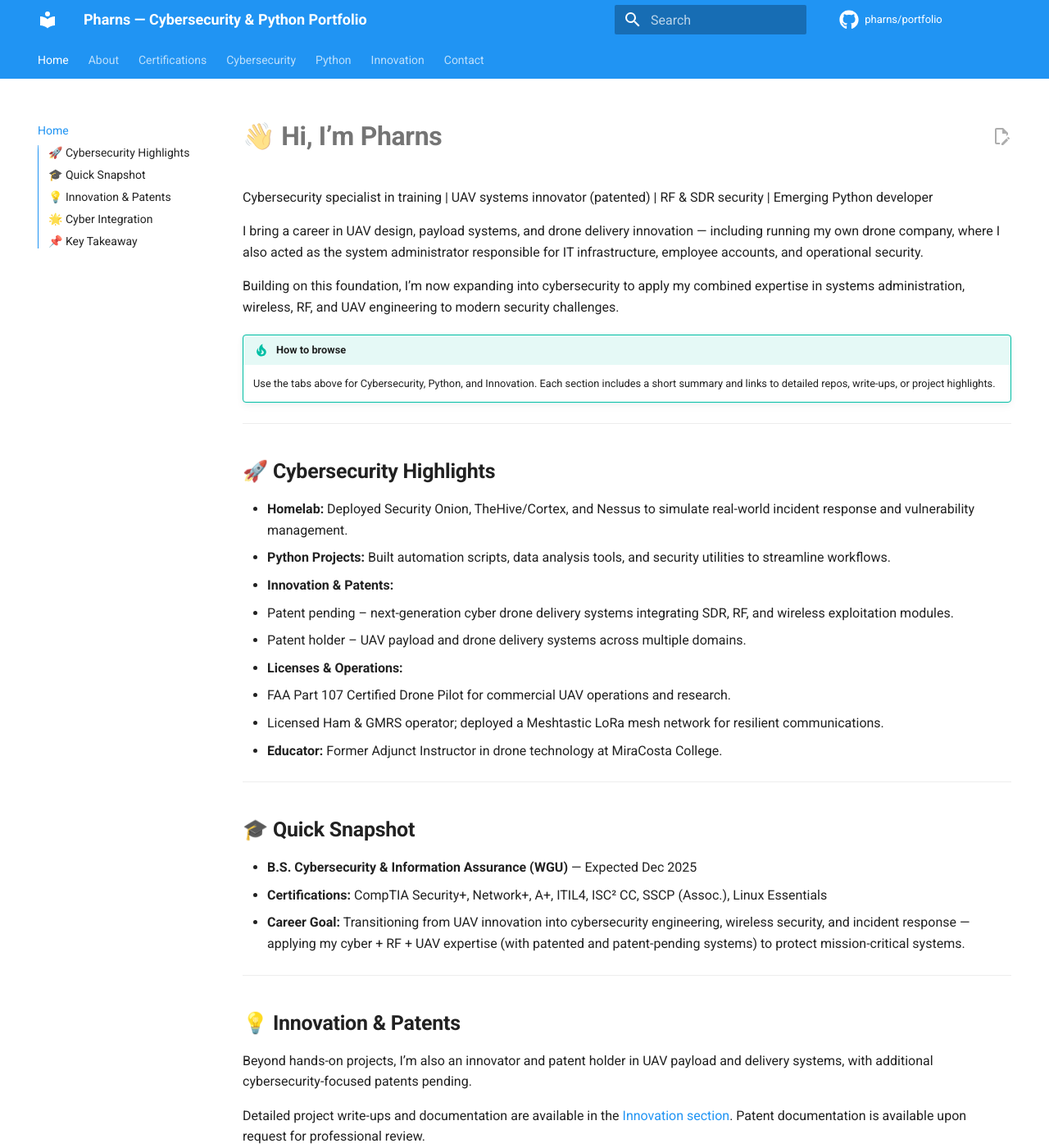
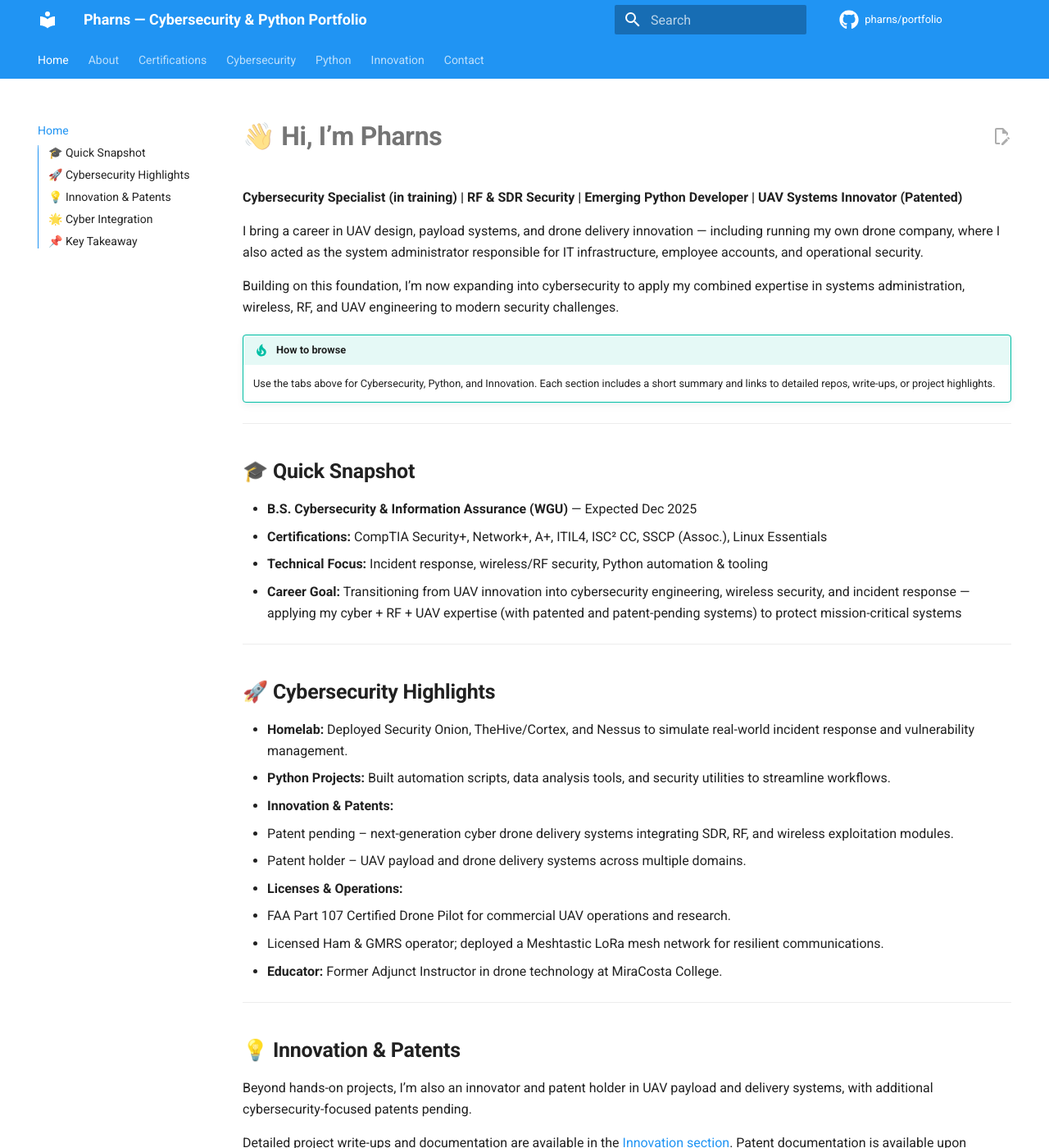
Before and after one commit to Pharns/portfolio, an MkDocs documentation site: the page built from docs/index.md, in a window 1280 px wide and 1400 px high. Shown: the whole window at 82% size. Built offline with MkDocs 1.6.1 and Material for MkDocs 9.7.7, drawn with Linux system fonts in a browser that asks for light colours; comment, search, counter and statistics services are not loaded.

Commit message:
update homepage

```diff
--- a/docs/index.md
+++ b/docs/index.md
@@ -1,6 +1,6 @@
 # **👋 Hi, I’m Pharns**
 
-Cybersecurity specialist in training | UAV systems innovator (patented) | RF & SDR security | Emerging Python developer
+**Cybersecurity Specialist (in training) | RF & SDR Security | Emerging Python Developer | UAV Systems Innovator (Patented)**
 
 I bring a career in UAV design, payload systems, and drone delivery innovation — including running my own drone company, where I also acted as the system administrator responsible for IT infrastructure, employee accounts, and operational security.
 
@@ -8,6 +8,14 @@ Building on this foundation, I’m now expanding into cybersecurity to apply my
 
 !!! tip "How to browse"
     Use the tabs above for Cybersecurity, Python, and Innovation. Each section includes a short summary and links to detailed repos, write-ups, or project highlights.
+
+---
+
+## **🎓 Quick Snapshot**
+- **B.S. Cybersecurity & Information Assurance (WGU)** — Expected Dec 2025
+- **Certifications:** CompTIA Security+, Network+, A+, ITIL4, ISC² CC, SSCP (Assoc.), Linux Essentials
+- **Technical Focus:** Incident response, wireless/RF security, Python automation & tooling
+- **Career Goal:** Transitioning from UAV innovation into cybersecurity engineering, wireless security, and incident response — applying my cyber + RF + UAV expertise (with patented and patent-pending systems) to protect mission-critical systems
 
 ---
 
```
Also changed, not shown: other parts of docs/index.md (+0 -7 lines).
